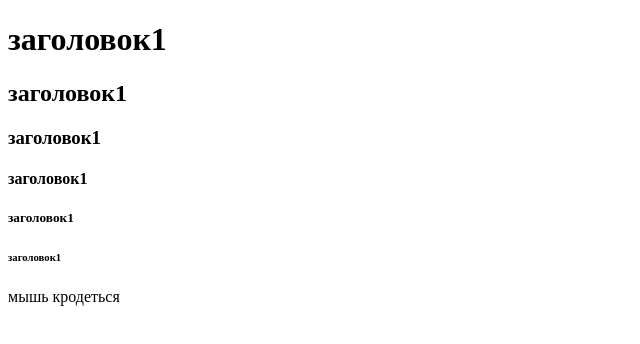
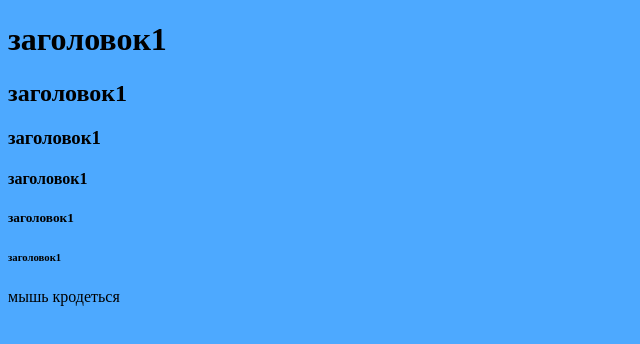
Before and after one commit to allexandrum/FirstSite, a plain HTML site: page index.html in a window 1280 px wide. Shown: the whole page, without its empty margins (0-640 px from the left). Drawn offline with Linux system fonts and the light colour scheme.

Commit message:
gidsihfisu

```diff
--- a/index.html
+++ b/index.html
@@ -4,6 +4,7 @@
     <meta charset="UTF-8">
     <meta name="viewport" content="width=device-width, initial-scale=1.0">
     <title>First Site</title>
+    <link rel="stylesheet" href="style.css">
 </head>
 <body>
     <h1>
--- /dev/null
+++ b/style.css
@@ -0,0 +1,3 @@
+body {
+    background-color: rgb(77, 169, 255);
+}
```
